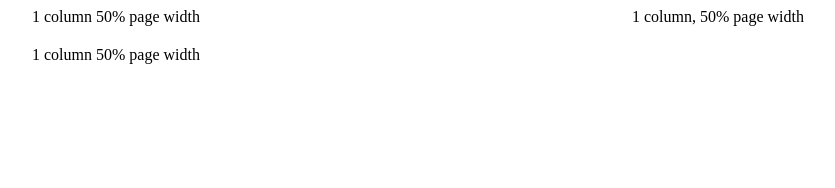
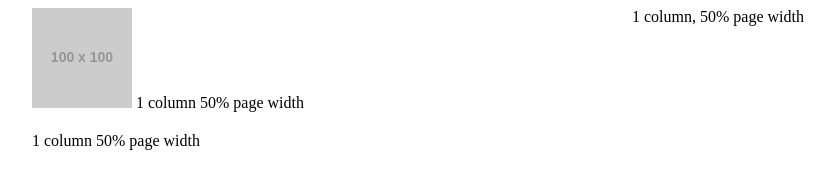
Before and after one commit to joiso/joiso.github.io, a plain HTML site: page index.html in a window 1280 px wide. Shown: the whole page, without its empty margins (8-843 px from the left). Drawn offline with Linux system fonts and the light colour scheme; placeholder pictures from the web are drawn by us.

Commit message:
Added Column 1 Image

```diff
--- a/index.html
+++ b/index.html
@@ -9,7 +9,10 @@
     <!--Row 1 of mock up-->
   <div class="grid">
     <div class="row">
-      <div class="col-1">1 column 50% page width</div>
+        <div class="col-1">
+            <!--align left-->
+            <img src="http://via.placeholder.com/100x100">
+            1 column 50% page width</div>
       <div class="col-1">1 column, 50% page width</div>
     </div>
 
```
